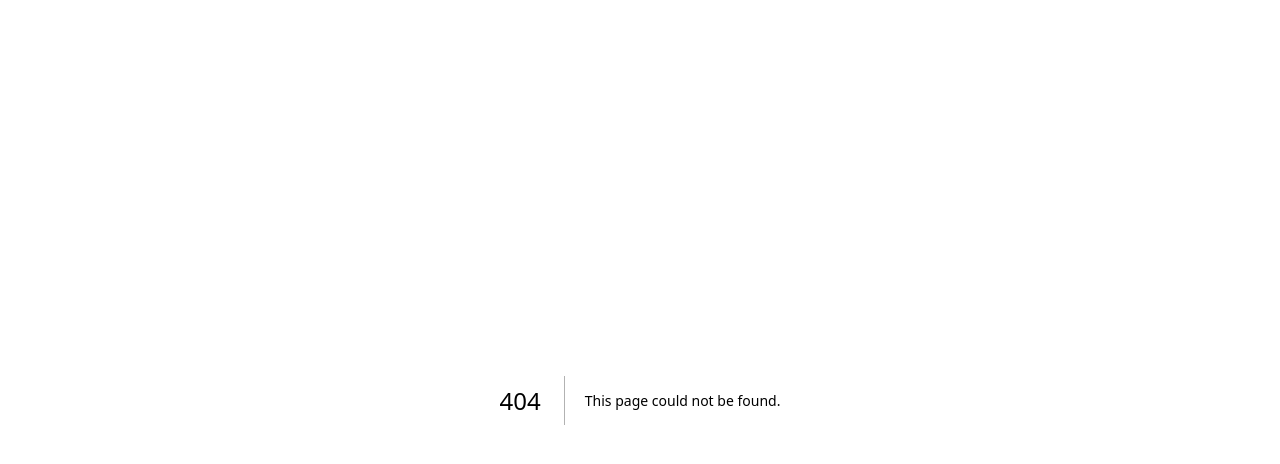
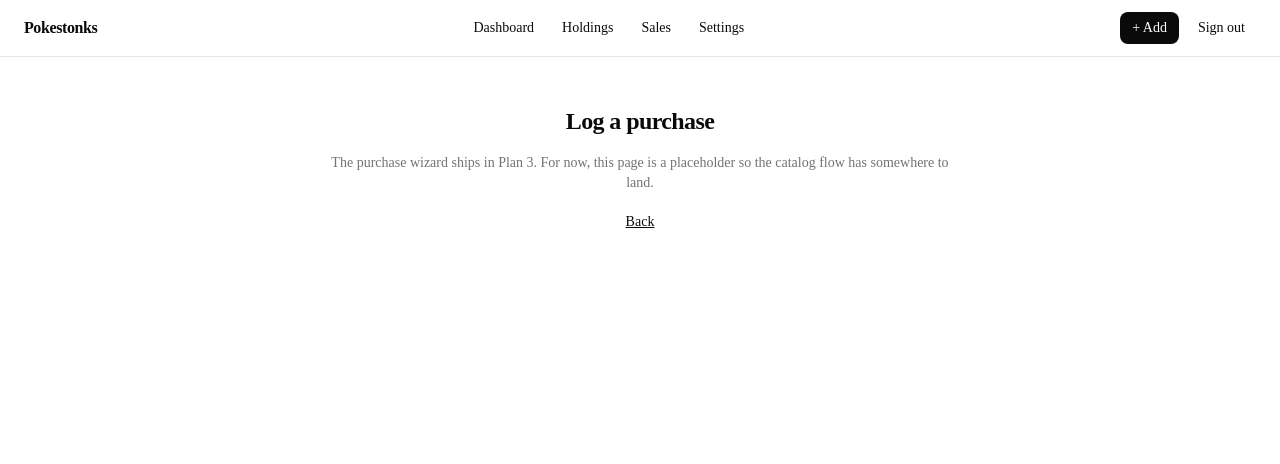
Before and after one commit to IsoscelesKr4mer/pokestonks, a Next.js app: page /purchases/new in a window 1280 px wide. Before the commit this address had no page. Shown: the top 464 px of the page. Built offline with nearby package versions, Linux system fonts and the light colour scheme.

Commit message:
feat(ui): add /purchases/new stub so catalog Log purchase doesn't 404

```diff
--- /dev/null
+++ b/app/(authenticated)/purchases/new/page.tsx
@@ -0,0 +1,30 @@
+import Link from 'next/link';
+
+export default function NewPurchasePage({
+  searchParams,
+}: {
+  searchParams: Promise<{ catalogItemId?: string }>;
+}) {
+  return <NewPurchaseStub searchParamsPromise={searchParams} />;
+}
+
+async function NewPurchaseStub({
+  searchParamsPromise,
+}: {
+  searchParamsPromise: Promise<{ catalogItemId?: string }>;
+}) {
+  const params = await searchParamsPromise;
+  const itemHref = params.catalogItemId ? `/catalog/${params.catalogItemId}` : '/catalog';
+  return (
+    <div className="mx-auto w-full max-w-2xl px-6 py-12 space-y-4 text-center">
+      <h1 className="text-2xl font-semibold tracking-tight">Log a purchase</h1>
+      <p className="text-sm text-muted-foreground">
+        The purchase wizard ships in Plan 3. For now, this page is a placeholder so the catalog
+        flow has somewhere to land.
+      </p>
+      <Link href={itemHref} className="text-sm underline">
+        Back
+      </Link>
+    </div>
+  );
+}
```
